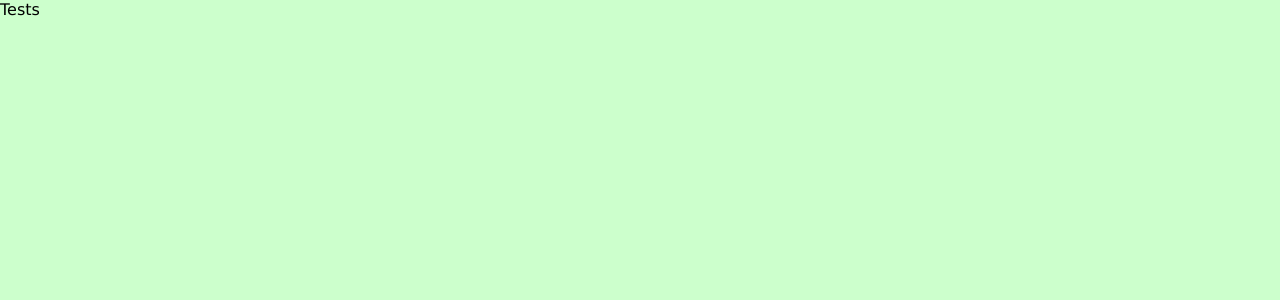
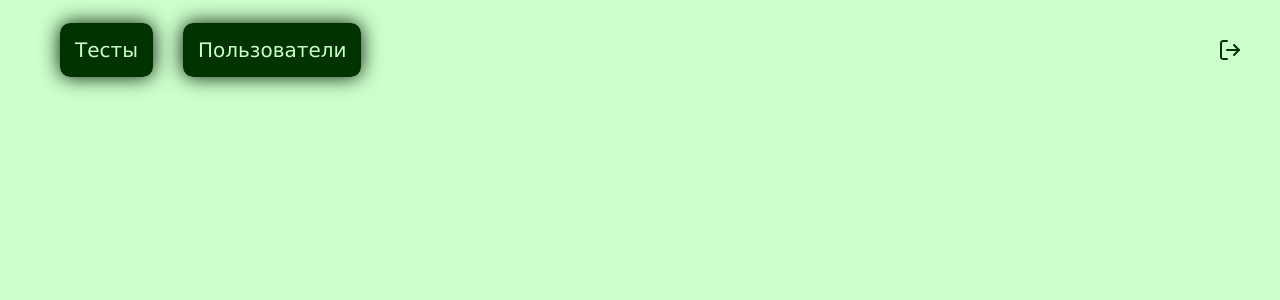
Before and after one commit to HarutQanaqaryan/testing_system, a React (Create React App) app: page /tests in a window 1280 px wide. Shown: the top 300 px of the page. Built offline with nearby package versions, Linux system fonts and the light colour scheme.

Commit message:
add: start tests page, added log out function

```diff
--- a/src/pages/loginPage.tsx
+++ b/src/pages/loginPage.tsx
@@ -31,8 +31,6 @@ export const Login = () => {
     }
   };
 
-  console.log(login === FAKE_LOGIN && password === FAKE_PASSWORD);
-
   return (
     <div className="login">
       <form onSubmit={(e) => signIn(e)}>
--- a/src/pages/tests.tsx
+++ b/src/pages/tests.tsx
@@ -1,3 +1,33 @@
+import { NavLink } from "react-router-dom";
+import { useNavigate } from "react-router-dom";
+import logOutIcon from "../assets/log-out.svg";
+import "../styles/tests.css";
+
 export const Tests = () => {
-  return <div>Tests</div>;
+  const navigate = useNavigate();
+  const logOut = () => {
+    navigate("../");
+    localStorage.removeItem("SIGN_IN");
+  };
+
+  return (
+    <div className="tests">
+      <div className="tests-navbar">
+        <div className="tests-navbar_links">
+          <NavLink to="/tests" className="tests-navbar_link">
+            Тесты
+          </NavLink>
+          <NavLink to="/tests" className="tests-navbar_link">
+            Пользователи
+          </NavLink>
+        </div>
+        <img
+          src={logOutIcon}
+          alt="Log Out"
+          className="tests-navbar_logout"
+          onClick={logOut}
+        />
+      </div>
+    </div>
+  );
 };
--- a/src/styles/tests.css
+++ b/src/styles/tests.css
@@ -0,0 +1,28 @@
+.tests-navbar {
+  padding: 30px;
+  display: flex;
+  justify-content: space-between;
+  align-items: center;
+}
+.tests-navbar_link {
+  height: 20px;
+  font-size: 20px;
+  background-color: rgba(0, 51, 0);
+  box-shadow: 0px 0px 20px rgb(1, 23, 1);
+  border-radius: 10px;
+  border: none;
+  margin-top: 30px;
+  cursor: pointer;
+  color: rgb(204, 255, 204);
+  padding: 15px;
+  text-decoration: none;
+  margin-left: 30px;
+}
+.tests-navbar_link:hover {
+  transition: 0.3s;
+  background-color: rgba(0, 51, 0, 0.841);
+  box-shadow: 0px 0px 30px rgb(1, 23, 1);
+}
+.tests-navbar_logout {
+  cursor: pointer;
+}
```
Also changed, not shown: src/assets/log-out.svg (added).
